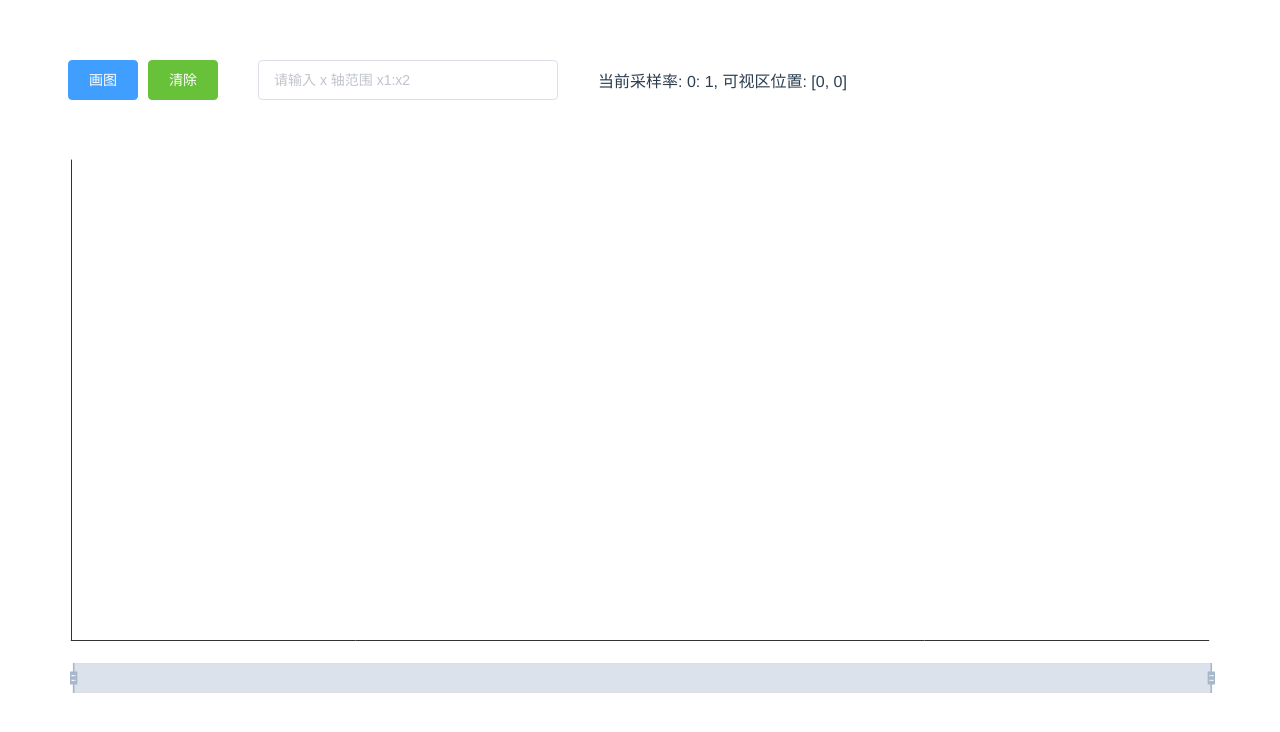
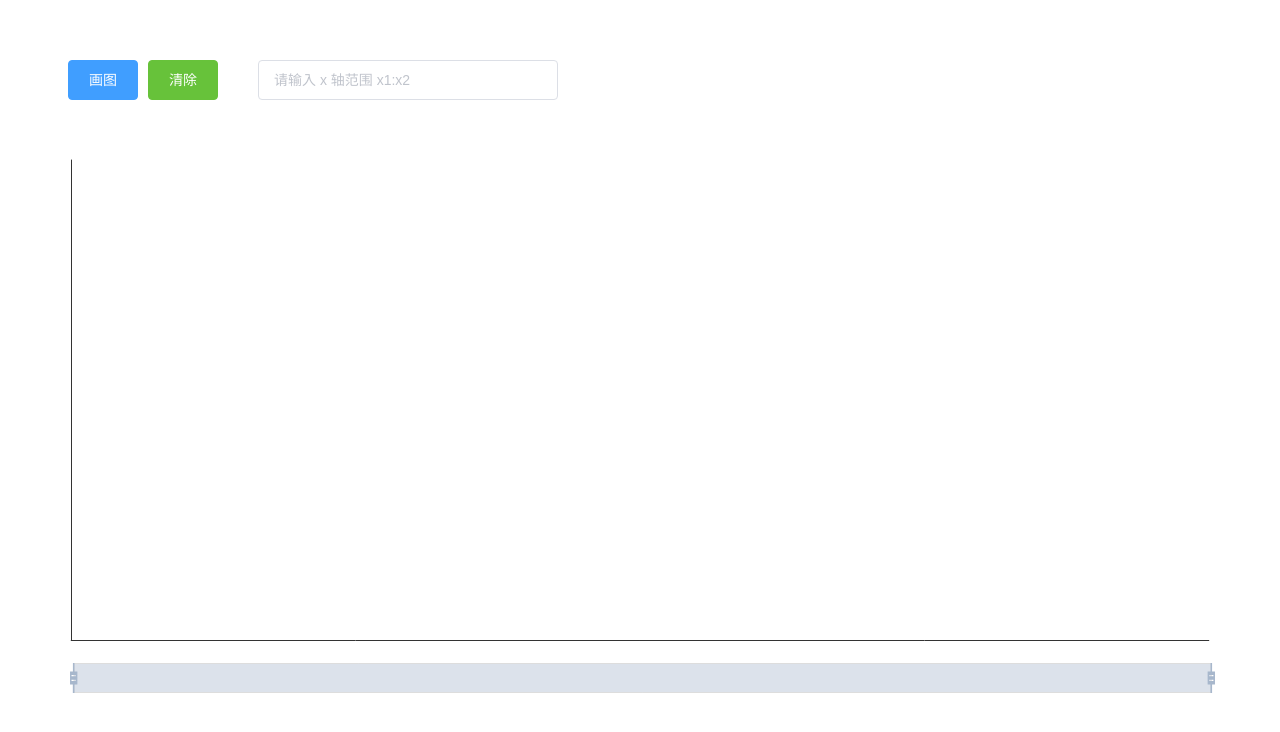
Before and after one commit to AricZhu/echarts-billion-data-disp, a Vue app: page /#/ in a window 1280 px wide. Shown: the top 732 px of the page. Built offline with nearby package versions, Linux system fonts and the light colour scheme.

Commit message:
ENH: able to clear the graph

```diff
--- a/src/components/echarts-eg.vue
+++ b/src/components/echarts-eg.vue
@@ -4,7 +4,7 @@
         <el-button @click="startGraph" type="primary" style="margin-left: 60px;">画图</el-button>
         <el-button @click="clearGraph" type="success">清除</el-button>
         <el-input v-model="xZoom" placeholder="请输入 x 轴范围 x1:x2" style="width: 300px; margin: 0 40px;" @change="inputZoom"></el-input>
-        <div style="font-size: 16px;">{{ `当前采样率: ${curSampleRate}: 1, 可视区位置: [${vS}, ${vE}]` }}</div>
+        <div v-if="curSampleRate" style="font-size: 16px;">{{ `当前采样率: ${curSampleRate}: 1` }}</div>
     </div>
     <div id="graph"></div>
 </div>
@@ -288,9 +288,7 @@ export default {
             this.renderGraph(newXData, newYData)
         },
         clearGraph () {
-            echartsIns.clear()
-            this.curSampleRate = 0
-            this.initSampleRate = 0
+            location.reload()
         }
     }
 }
```
